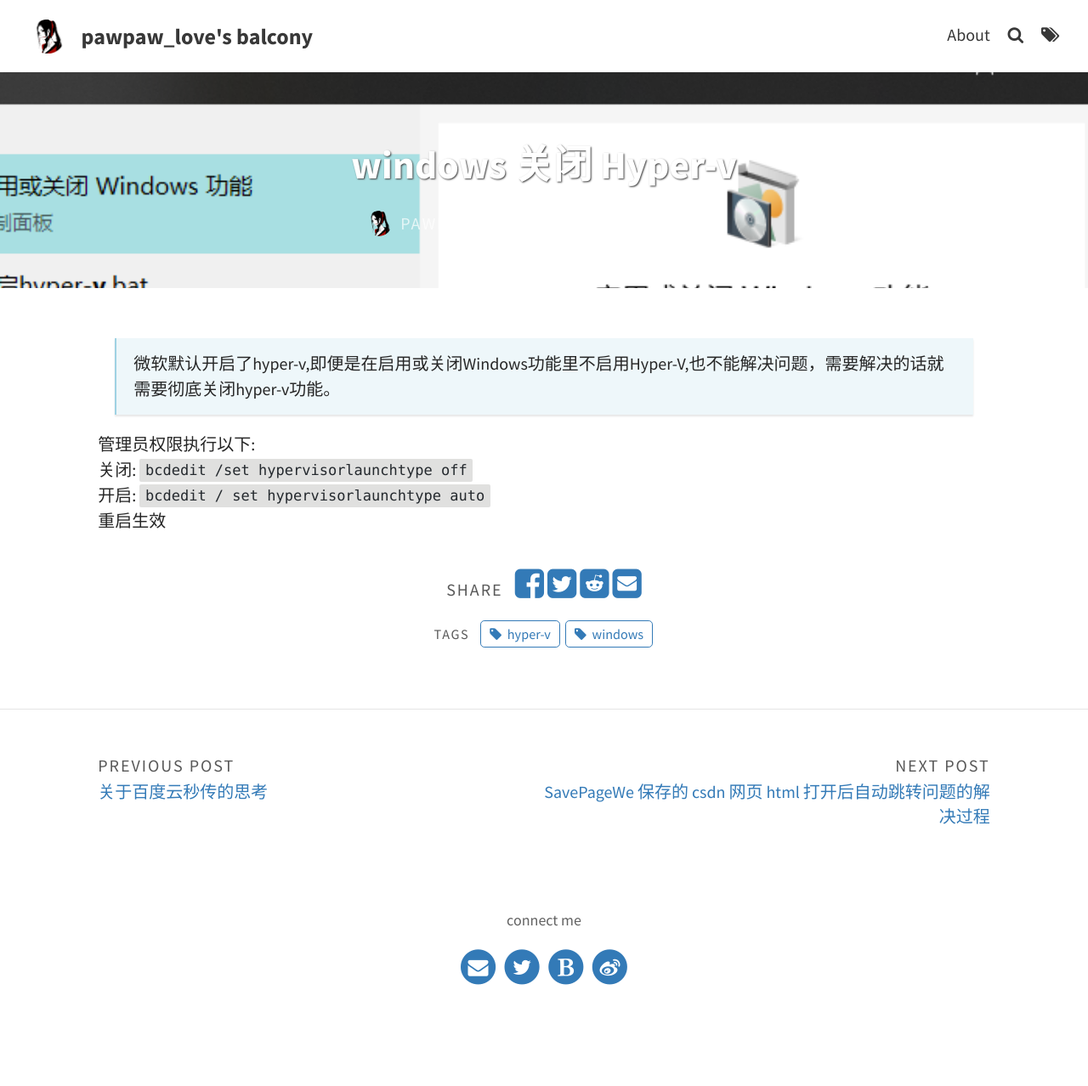
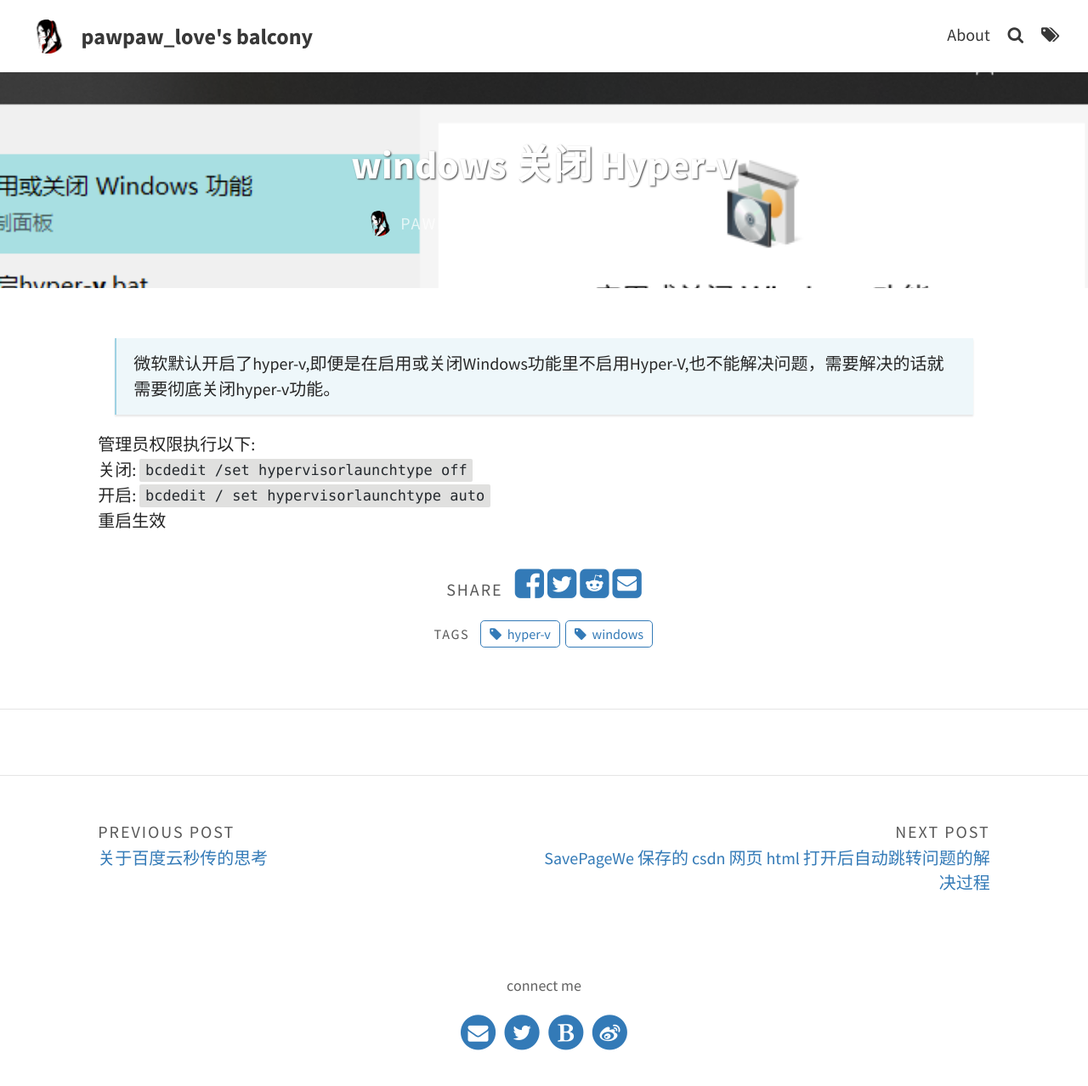
Before and after one commit to pawpaw-love/pawpaw-love.github.io, a Jekyll site: the page built from _posts/2019-09-07-windows-关闭-hyper-v.md, in a window 1280 px wide. Shown: the whole page at 85% size. Built offline with Jekyll 4.4.1, drawn with Linux system fonts in a browser that asks for light colours; comment, search, counter and statistics services are not loaded; before the commit the page ends 1200 px from its top, so only the background shows below that.

```diff
--- a/_config.yml
+++ b/_config.yml
@@ -26,7 +26,7 @@ katex: true                                             # Enable if using math m
 mermaid: true                                           # Enable mermaid-js for sequence and diagrams
 google_analytics:                                       # Tracking ID, e.g. "UA-000000-01"
 cookie_consent: false                                   # To respect the usage of cookies
-disqus_shortname: # pawpaw-love                                     # Your discus shortname for comments
+disqus_shortname: pawpaw-love                                     # Your discus shortname for comments
 
 # PAGINATION
 paginate: 5
```
